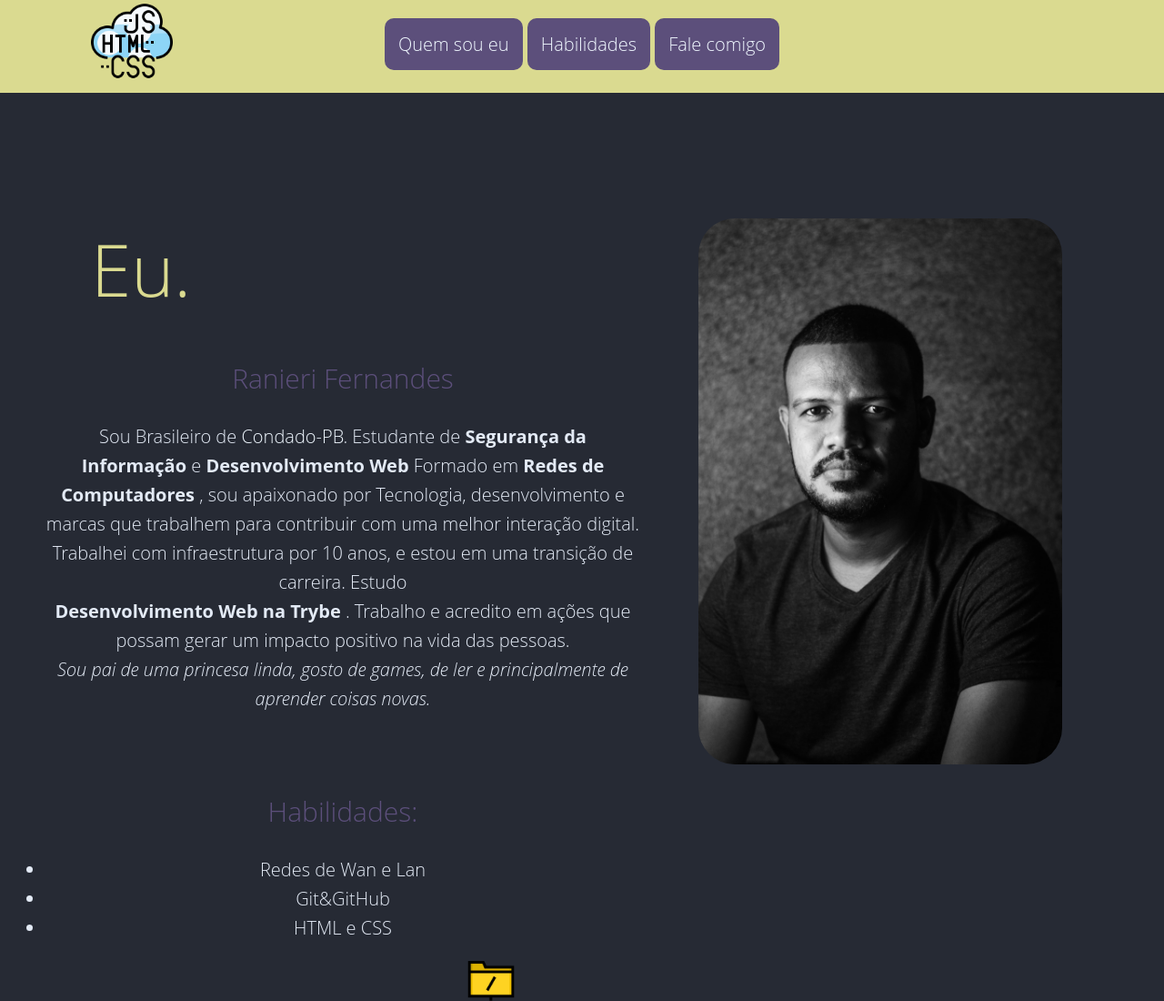
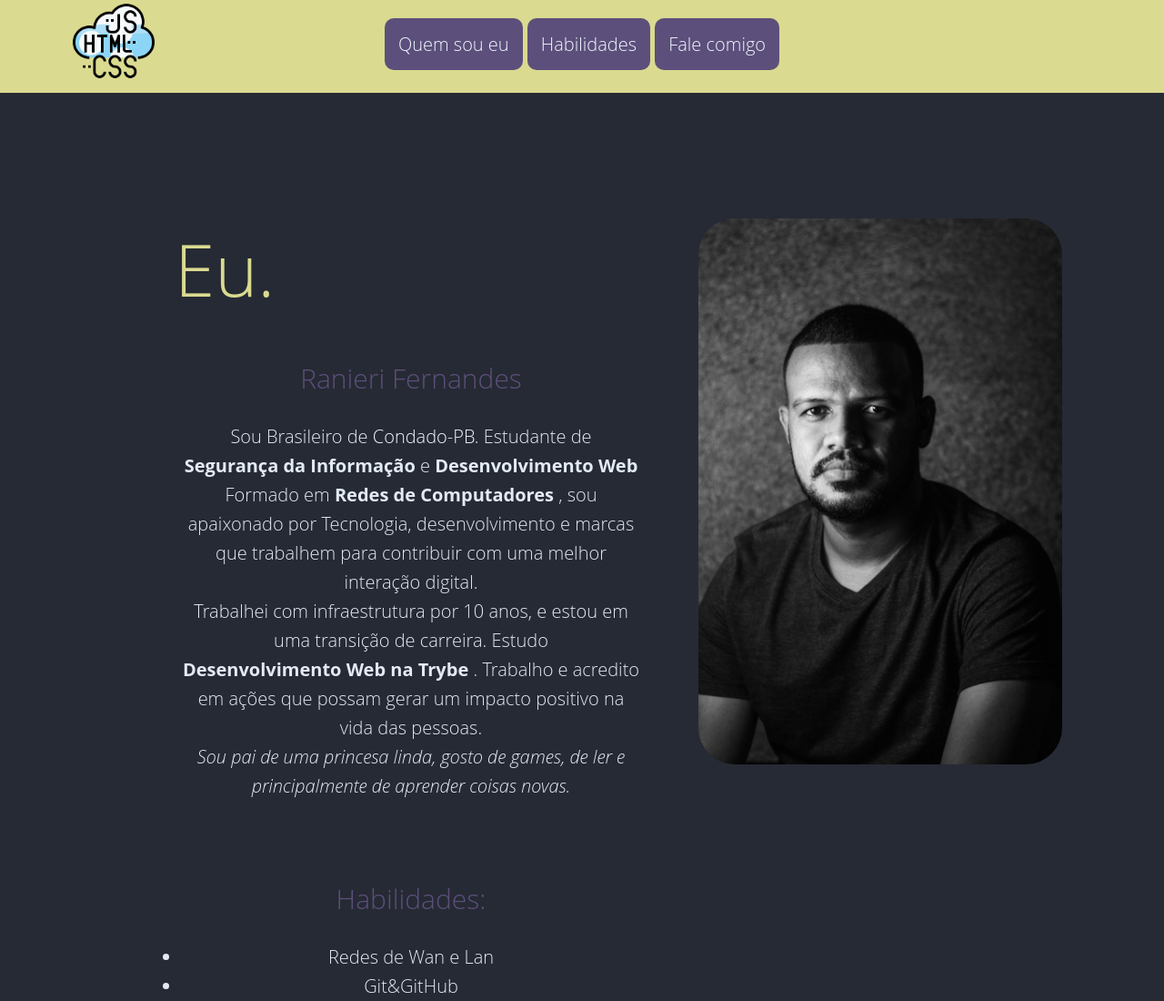
Before and after one commit to ranierirfm/ranierirfm.github.io, a plain HTML site: page index.html in a window 1280 px wide. Shown: the top 1100 px of the page at 91% size. Drawn offline with Linux system fonts and the light colour scheme.

Commit message:
alinhamento quem sou eu

```diff
--- a/style.css
+++ b/style.css
@@ -32,9 +32,10 @@ a {
 
 .Eu {
     position: absolute;
+    text-align: left;
     color: rgb(218, 218, 144);
     top: 30%;
-    padding-left: 100px;
+    left: 15%;
 }
 
 .Eu h1 {
@@ -53,7 +54,7 @@ body {
 
 .logo2 img {
     position: absolute;
-    padding-left: 100px;
+    padding-left: 80px;
     top: 0;
 }
 
@@ -62,7 +63,7 @@ body {
 
 .logo1 img {
     position: absolute;
-    left: 440px;
+    left: 43%;
     bottom: 0px;
 }
 
@@ -78,7 +79,7 @@ body {
     text-align: center;
     top: 50%;
     right: 45%;
-    left: 50px;
+    left: 200px;
     line-height: 32px;
     padding-bottom: 120px;
 }
@@ -89,6 +90,7 @@ body {
 }
 
 .habilidades {
+    text-decoration: none;
     padding-top: 60px;
     padding-bottom: 120px;
     position: relative;
```
